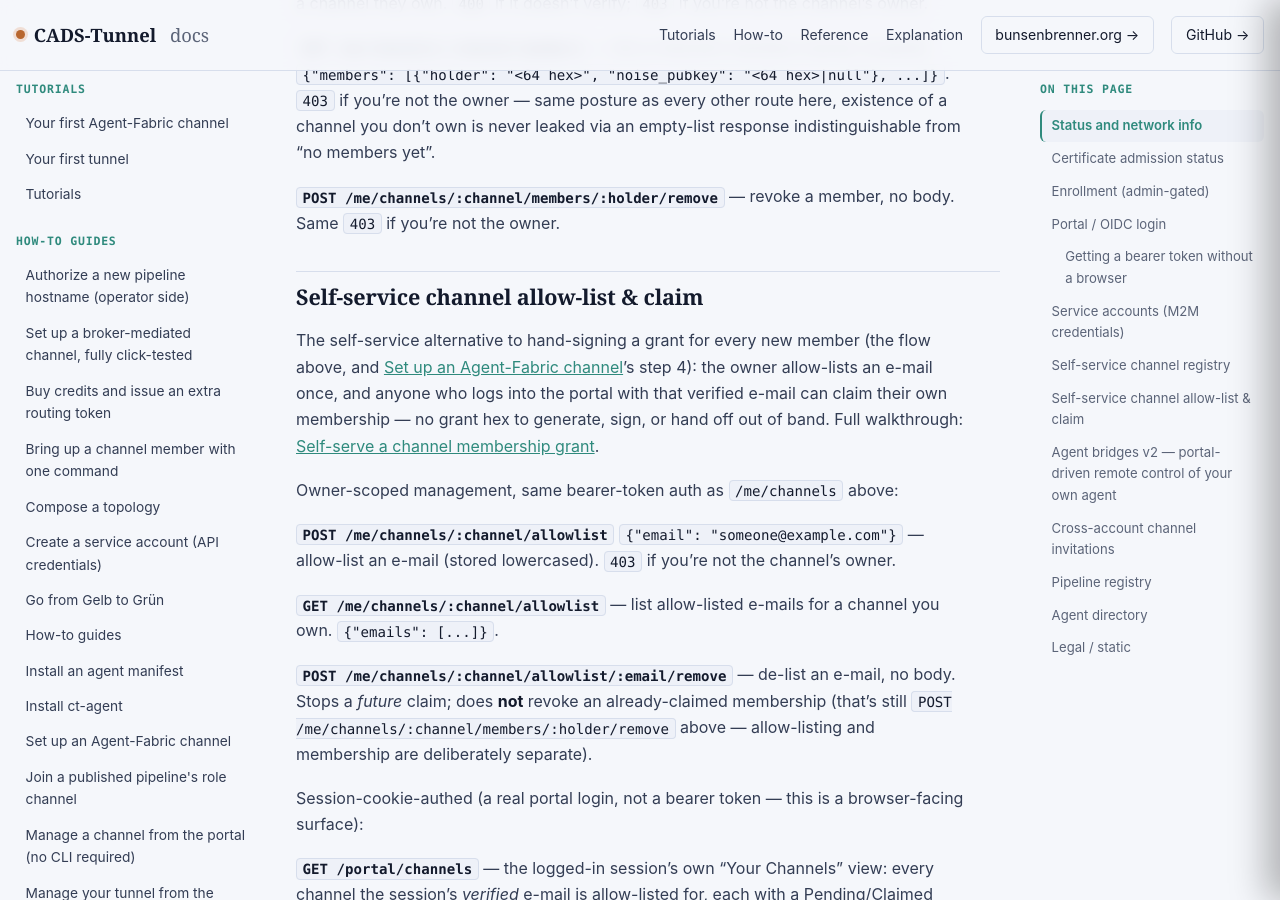
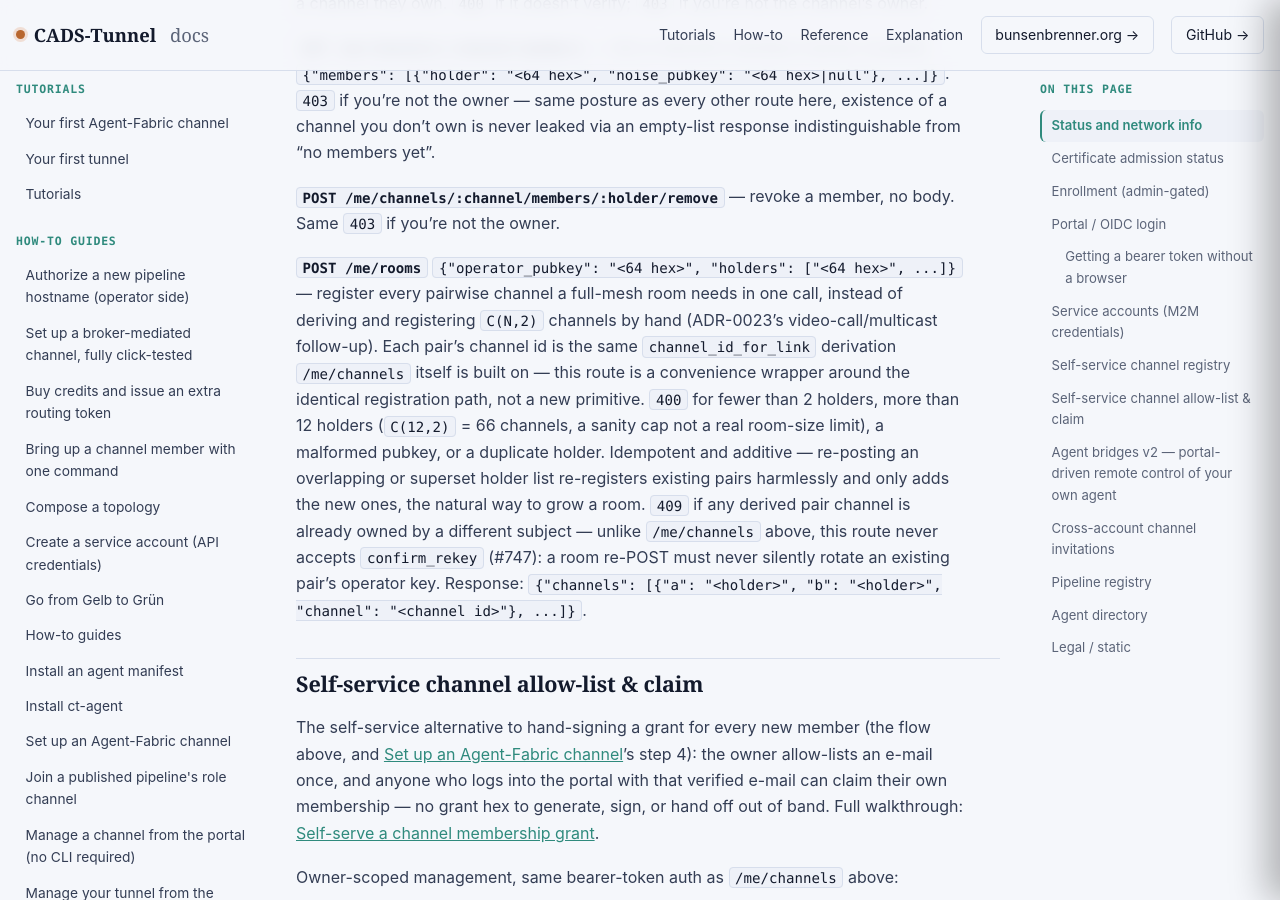
Before and after one commit to scimbe/CADS-Tunnel-docs, a Jekyll site: the page built from _reference/api-endpoints.md, in a window 1280 px wide and 900 px high, scrolled down 5769 px. Built offline with Jekyll 4.4.1, drawn with Linux system fonts in a browser that asks for light colours.

Commit message:
api-endpoints: document POST /me/rooms, deployed as part of the #747 batch
The self-service channel registry section covered every /me/channels route but
missed /me/rooms (ADR-0023 room fan-out convenience wrapper) -- confirmed live in
this deployment (container StartedAt 05:42 UTC, after the #747/room_create batch's
00:14 UTC merge), not just merged-but-undeployed as an earlier check found it.

```diff
--- a/_reference/api-endpoints.md
+++ b/_reference/api-endpoints.md
@@ -230,6 +230,18 @@ an empty-list response indistinguishable from "no members yet".
 **`POST /me/channels/:channel/members/:holder/remove`** — revoke a member, no body. Same `403` if you're
 not the owner.
 
+**`POST /me/rooms`** `{"operator_pubkey": "<64 hex>", "holders": ["<64 hex>", ...]}` — register every
+pairwise channel a full-mesh room needs in one call, instead of deriving and registering `C(N,2)`
+channels by hand (ADR-0023's video-call/multicast follow-up). Each pair's channel id is the same
+`channel_id_for_link` derivation `/me/channels` itself is built on — this route is a convenience wrapper
+around the identical registration path, not a new primitive. `400` for fewer than 2 holders, more than
+12 holders (`C(12,2)` = 66 channels, a sanity cap not a real room-size limit), a malformed pubkey, or a
+duplicate holder. Idempotent and additive — re-posting an overlapping or superset holder list
+re-registers existing pairs harmlessly and only adds the new ones, the natural way to grow a room. `409`
+if any derived pair channel is already owned by a different subject — unlike `/me/channels` above, this
+route never accepts `confirm_rekey` (#747): a room re-POST must never silently rotate an existing pair's
+operator key. Response: `{"channels": [{"a": "<holder>", "b": "<holder>", "channel": "<channel id>"}, ...]}`.
+
 ## Self-service channel allow-list & claim
 
 The self-service alternative to hand-signing a grant for every new member (the flow above, and
```
